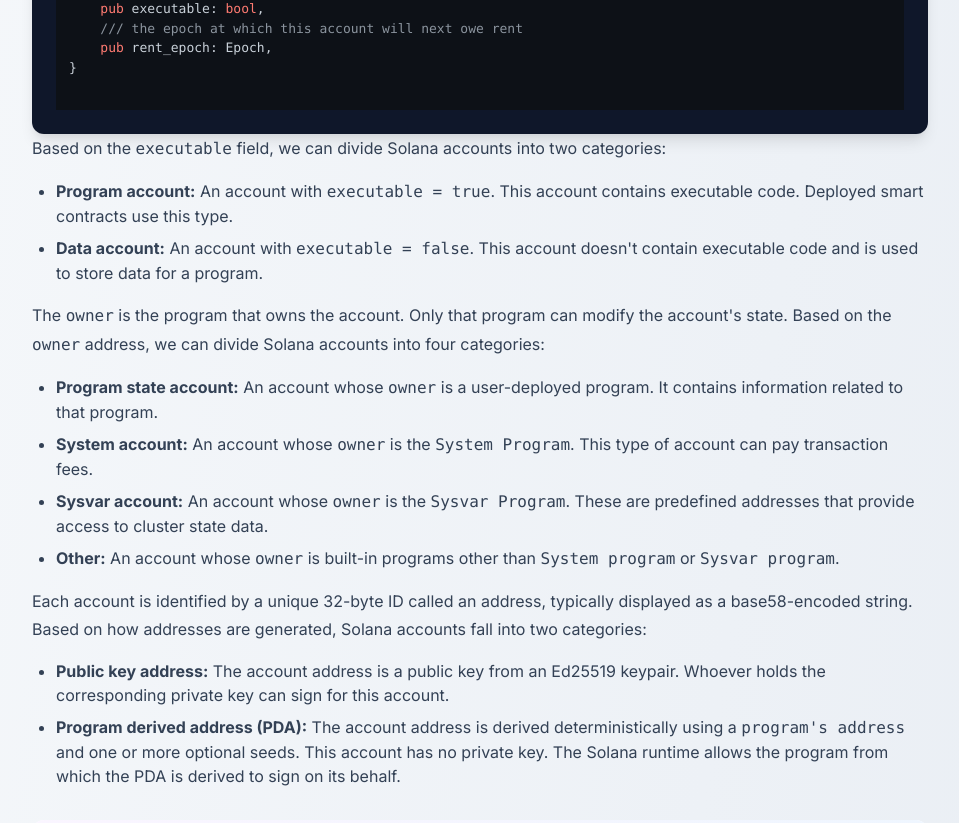
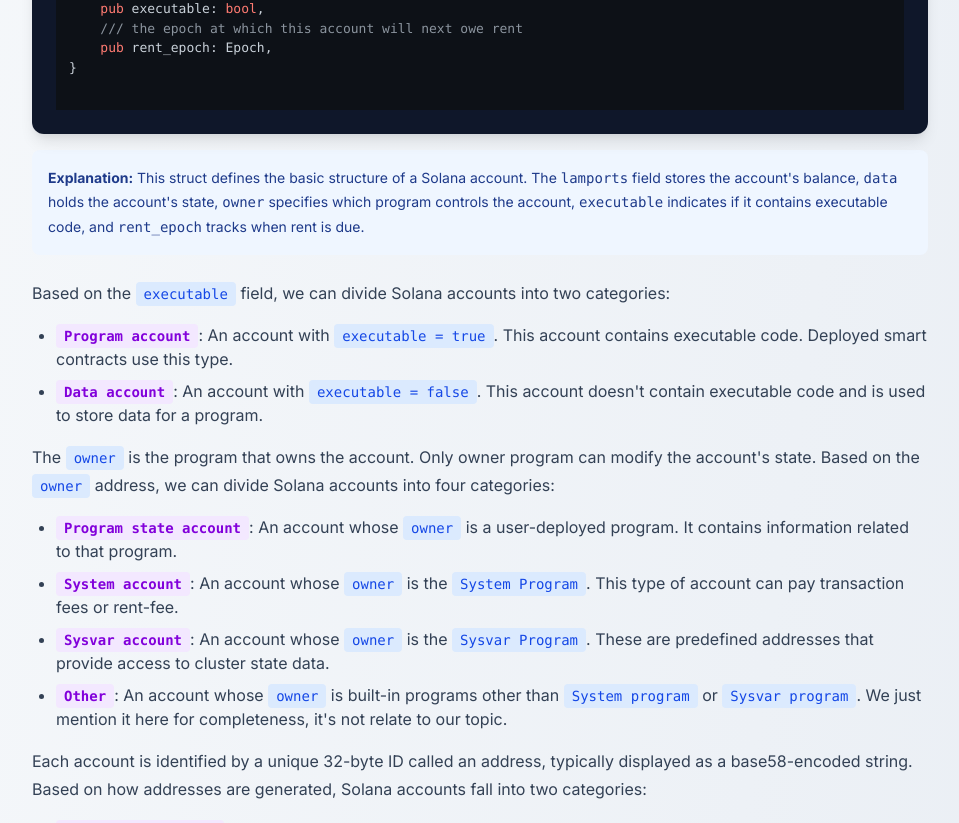
Before and after one commit to anhoangphuc/ptbh-blog, a SvelteKit app: page /articles/blockchain/pumpfun-with-raydium in a window 1280 px wide. Shown: the part 1940-2763 px from the top of the page, without its empty margins (160-1119 px from the left). Built offline with nearby package versions, Linux system fonts and the light colour scheme.

Commit message:
feat(article): add InlinedCode component

```diff
--- /dev/null
+++ b/src/lib/components/InlinedCode.svelte
@@ -0,0 +1,34 @@
+<script lang="ts">
+    let { variable, color = 'gray', strong = false }: { variable: string, color?: string, strong?: boolean } = $props();
+
+    // Map color names to complete Tailwind classes
+    const colorClasses = $derived.by(() => {
+        switch (color) {
+            case 'blue':
+                return 'bg-blue-100 text-blue-700';
+            case 'red':
+                return 'bg-red-100 text-red-700';
+            case 'green':
+                return 'bg-green-100 text-green-700';
+            case 'yellow':
+                return 'bg-yellow-100 text-yellow-700';
+            case 'purple':
+                return 'bg-purple-100 text-purple-700';
+            case 'pink':
+                return 'bg-pink-100 text-pink-700';
+            case 'indigo':
+                return 'bg-indigo-100 text-indigo-700';
+            case 'gray':
+            default:
+                return 'bg-gray-100 text-gray-700';
+        }
+    });
+</script>
+
+{#if strong}
+    <strong>
+        <code class="rounded px-2 py-1 text-sm {colorClasses}">{variable}</code>
+    </strong>
+{:else}
+    <code class="rounded px-2 py-1 text-sm {colorClasses}">{variable}</code>
+{/if}
--- a/src/routes/articles/blockchain/pumpfun-with-raydium/+page.svelte
+++ b/src/routes/articles/blockchain/pumpfun-with-raydium/+page.svelte
@@ -10,6 +10,7 @@
 	import '$lib/styles/article.css';
 	import CodeBlock from '$lib/components/CodeBlock.svelte';
 	import ErrorDisplay from '$lib/components/ErrorDisplay.svelte';
+    import InlinedCode from '$lib/components/InlinedCode.svelte';
 
 	const { data }: { data: PageData } = $props();
 	const prerequisitesCode = $derived(data.prerequisitesCode);
@@ -44,9 +45,9 @@
 			<div class="article-meta">
 				<span class="article-category">Blockchain</span>
 				<span>•</span>
-				<time datetime="2026-01-01">January 1, 2026</time>
+				<time datetime="2026-01-01">January 2, 2026</time>
 				<span>•</span>
-				<span>5 min read</span>
+				<span>15 min read</span>
 			</div>
 			<h1 class="article-title">How does Pump.fun create a liquidity pool on Raydium?</h1>
 			<p class="article-subtitle">
@@ -137,18 +138,29 @@
 					<pre class="code-block"><code class="rust">{accountDetailCode}</code></pre>
 				</div>
 
+				<div class="info-box">
+					<p class="info-box-text">
+						<strong>Explanation:</strong> This struct defines the basic structure of a Solana account.
+						The <code>lamports</code> field stores the account's balance, <code>data</code> holds the account's state,
+						<code>owner</code> specifies which program controls the account, <code>executable</code> indicates if it contains executable code,
+						and <code>rent_epoch</code> tracks when rent is due.
+					</p>
+				</div>
+
+                <br />
+
                 <div>
                     <p class="article-text">
-                        Based on the <code>executable</code> field, we can divide Solana accounts into two categories:
+                        Based on the <InlinedCode variable="executable" color="blue" /> field, we can divide Solana accounts into two categories:
                     </p>
 
                     <ul class="article-list list-disc">
                         <li>
-                            <strong>Program account:</strong> An account with <code>executable = true</code>. This account
+                            <InlinedCode variable="Program account" color="purple" strong />: An account with <InlinedCode variable="executable = true" color="blue" />. This account
                             contains executable code. Deployed smart contracts use this type.
                         </li>
                         <li>
-                            <strong>Data account:</strong> An account with <code>executable = false</code>. This account
+                            <InlinedCode variable="Data account" color="purple" strong />: An account with <InlinedCode variable="executable = false" color="blue" />. This account
                             doesn't contain executable code and is used to store data for a program.
                         </li>
                     </ul>
@@ -156,27 +168,27 @@
 
                 <div>
                     <p class="article-text">
-                        The <code>owner</code> is the program that owns the account. Only that program can
-                        modify the account's state. Based on the <code>owner</code> address, we can divide
+                        The <InlinedCode variable="owner" color="blue" /> is the program that owns the account. Only owner program can
+                        modify the account's state. Based on the <InlinedCode variable="owner" color="blue" /> address, we can divide
                         Solana accounts into four categories:
                     </p>
 
                     <ul class="article-list list-disc">
                         <li>
-                            <strong>Program state account:</strong> An account whose <code>owner</code> is a user-deployed
+                            <InlinedCode variable="Program state account" color="purple" strong />: An account whose <InlinedCode variable="owner" color="blue" /> is a user-deployed
                             program. It contains information related to that program.
                         </li>
                         <li>
-                            <strong>System account:</strong> An account whose <code>owner</code> is the <code>System Program</code>. This
-                            type of account can pay transaction fees.
+                            <InlinedCode variable="System account" color="purple" strong />: An account whose <InlinedCode variable="owner" color="blue" /> is the <InlinedCode variable="System Program" color="blue" />. This
+                            type of account can pay transaction fees or rent-fee.
                         </li>
                         <li>
-                            <strong>Sysvar account:</strong> An account whose <code>owner</code> is the <code>Sysvar Program</code>. These
+                            <InlinedCode variable="Sysvar account" color="purple" strong />: An account whose <InlinedCode variable="owner" color="blue" /> is the <InlinedCode variable="Sysvar Program" color="blue" />. These
                             are predefined addresses that provide access to cluster state data.
                         </li>
                         <li>
-                            <strong>Other:</strong> An account whose <code>owner</code> is built-in programs other than <code>System
-                            program</code> or <code>Sysvar program</code>.
+                            <InlinedCode variable="Other" color="purple" strong />: An account whose <InlinedCode variable="owner" color="blue" /> is built-in programs other than <InlinedCode color="blue" variable="System
+                            program" /> or <InlinedCode variable="Sysvar program" color="blue" />. We just mention it here for completeness, it's not relate to our topic.
                         </li>
                     </ul>
                 </div>
@@ -190,14 +202,14 @@
 
                     <ul class="article-list list-disc">
                         <li>
-                            <strong>Public key address:</strong> The account address is a public key from an
+                            <InlinedCode variable="Public key address" color="purple" strong />: The account address is a public key from an
                             Ed25519 keypair. Whoever holds the corresponding private key can sign
                             for this account.
                         </li>
                         <li>
-                            <strong>Program derived address (PDA):</strong> The account address is derived
-                            deterministically using a <code>program's address</code> and one or more optional
-                            seeds. This account has no private key. The Solana runtime allows the
+                            <InlinedCode variable="Program derived address (PDA)" color="purple" strong />: The account address is derived
+                            deterministically using a <InlinedCode variable="program's address" color="blue" /> and one or more optional
+                            <InlinedCode variable="seeds" color="blue" />. This account has no private key. The Solana runtime allows the
                             program from which the PDA is derived to sign on its behalf.
                         </li>
                     </ul>
@@ -273,16 +285,15 @@
 								</tr>
 							</tbody>
 						</table>
+                        <br />
+                        <div class="info-box">
+                            <p class="info-box-text">
+                                This table summarizes the different ways to classify Solana accounts based on their characteristics.
+                            </p>
+                        </div>
 					</div>
 				</div>
 
-
-				<!-- <div class="info-box">
-					<p class="info-box-text">
-						<strong>Note:</strong> This is a simplified educational example. The actual Pump.fun program
-						includes additional security checks, fee calculations, and more sophisticated curve mathematics.
-					</p>
-				</div> -->
 			</section>
 
 			<!-- Integration with Raydium -->
@@ -290,12 +301,12 @@
 				<h2 class="article-section-title">Create an FPump program</h2>
 				<p class="article-text">
                     Now let's address the main purpose of this article: creating a Solana program that can migrate assets and create a Raydium pool.
-                    This section includes code examples, iterative updates, and references to a GitHub repository demonstrating the final implementation.
+                    This section includes code examples, iterative updates, and references to a <b><a href="https://github.com/anhoangphuc/pumpfun-migrate-raydium" target="_blank">GitHub repository </a></b> demonstrating the final implementation.
 				</p>
 
 				<p class="article-text">
-                    This article assumes you're familiar with Anchor and how to build programs on Solana using Anchor.
-                    Let's prepare the prerequisites and initialize an Anchor program.
+                    This article assumes you're familiar with <InlinedCode variable="Anchor" color="blue" /> and how to build programs on Solana using <InlinedCode variable="Anchor" color="blue" />.
+                    Let's prepare the prerequisites and initialize an <InlinedCode variable="Anchor" color="blue" /> program.
 				</p>
 
                 <div class="code-container">
@@ -306,17 +317,26 @@
 					<pre class="code-block"><code class="bash">{prerequisitesCode}</code></pre>
 				</div>
 
+				<div class="info-box">
+					<p class="info-box-text">
+						<strong>Explanation:</strong> This command initializes a new Anchor project named "pumpfun-integrate-raydium".
+						Make sure you have the required versions installed: Anchor v0.31.1, Node v0.22.15, Rust ≥ 1.79.0, and Solana 2.3.0.
+					</p>
+				</div>
+
+                <br />
+
                 <div>
 				<p class="article-text">
-                    In our <code>FPump</code> program, we use simplified logic supporting two instructions:
+                    In our <InlinedCode variable="FPump (Forked Pump)" color="blue" /> program, we use simplified logic supporting two instructions:
 				</p>
                 <ul class="article-list list-disc">
                     <li>
-                        <strong>create_token</strong>: Creates a new mint, mints 1,000,000 tokens, and transfers 10 SOL into the vault.
+                        <InlinedCode variable="create_token" color="purple" strong />: Creates a new mint, mints 1,000,000 tokens, and transfers 10 SOL into the vault.
                         These assets are used to create a Raydium pool instead of waiting for users to swap.
                     </li>
                     <li>
-                        <strong>migrate</strong>: Creates a Raydium pool with 1,000,000 tokens and 10 SOL.
+                        <InlinedCode variable="migrate" color="purple" strong />: Creates a Raydium pool with 1,000,000 tokens and 9 SOL. The remaining 1 SOL is used to pay the creation fee.
                     </li>
                 </ul>
                 </div>
@@ -325,15 +345,15 @@
             <section class="article-section">
 				<h2 class="article-section-title">Create a new token</h2>
                 <p class="article-text">
-                    We create a new mint token with 6 decimals, initialize a Vault PDA that stores 1,000,000 of the newly created tokens,
-                    and transfer 10 SOL into the vault. Check the <code>mint-token</code> branch for more details.
+                    We create a new mint token with 6 decimals, initialize a <InlinedCode variable="Vault PDA" color="blue" /> that stores 1,000,000 of the newly created tokens,
+                    and transfer 10 SOL into the vault.
                 </p>
                 <p class="article-text">
                     Raydium requires wrapped SOL (wSOL) instead of native SOL when creating a liquidity pool.
-                    Therefore, in our <code>FPump</code> program, we receive native SOL and convert it to wSOL using the <code>sync_native</code> instruction.
+                    Therefore, in our <InlinedCode variable="FPump" color="blue" /> program, we receive native SOL and convert it to wSOL using the <InlinedCode variable="sync_native" color="blue" /> instruction.
                 </p>
                 <p class="article-text">
-                    Please check the branch <b><code><a href="https://github.com/anhoangphuc/pumpfun-migrate-raydium/tree/feat/mint-token">mint-token</a></code></b> for more details
+                    Please check the branch <b><code><a href="https://github.com/anhoangphuc/pumpfun-migrate-raydium/tree/feat/mint-token">mint-token</a></code></b> for more details.
                 </p>
 
 
@@ -344,6 +364,14 @@
 					maxLines={20}
 				/>
 
+				<div class="info-box">
+					<p class="info-box-text">
+						<strong>Explanation:</strong> This code creates a new token mint and initializes a vault to store liquidity.
+						The handler mints 1,000,000 tokens to the vault, transfers 10 SOL (converted to wSOL), and stores both
+						assets in preparation for creating a Raydium pool. The vault uses a PDA (Program Derived Address) for secure asset management.
+					</p>
+				</div>
+
             </section>
 
             <section class="article-section">
@@ -351,12 +379,12 @@
 
                 <p class="article-text">
                     So far so good. Now let's create a Raydium pool. There are several Raydium programs available for creating pools,
-                    each corresponding to specific pool logic. In this article, we use the latest version of CPMM, which is optimized
+                    each corresponding to specific pool logic. In this article, we use the latest version of <InlinedCode variable="CPMM" color="blue" />, which is optimized
                     for pools that pair SOL with a token.
                 </p>
 
                 <p class="article-text">
-                    First, you need to install CPMM. Add this dependency to your <code>Cargo.toml</code>, then rebuild your program.
+                    First, you need to install CPMM SDK. Add this dependency to your <InlinedCode variable="Cargo.toml" color="blue" />, then rebuild your program.
                 </p>
 
                 <div class="code-container">
@@ -367,8 +395,17 @@
                     <pre class="code-block"><code class="ini">{addCPMMCargoCode}</code></pre>
                 </div>
 
+				<div class="info-box">
+					<p class="info-box-text">
+						<strong>Explanation:</strong> This dependency adds the Raydium CPMM (Constant Product Market Maker) swap program to your project.
+						The "no-entrypoint" and "cpi" features enable Cross-Program Invocation (CPI) from your program to Raydium's pool creation logic.
+					</p>
+				</div>
+
+                <br />
+
                 <div class="article-text">
-                    Now, let's create a <code>migrate</code> instruction in <code>FPump</code> that calls the <code>initialize</code> instruction to create a new pool in the CPMM program.
+                    Then, create a <InlinedCode variable="migrate" color="blue" /> instruction in <InlinedCode variable="FPump" color="blue" /> that calls the <InlinedCode variable="initialize" color="blue" /> instruction to create a new pool in the <InlinedCode variable="CPMM" color="blue" /> program.
                     Please check the branch <b><code><a href="https://github.com/anhoangphuc/pumpfun-migrate-raydium/tree/feat/migrate">migrate</a></code></b> for more details
                 </div>
 
@@ -378,12 +415,21 @@
 					filename="migrate.rs"
 					maxLines={25}
 				/>
-            </section>
+
+				<div class="info-box">
+					<p class="info-box-text">
+						<strong>Explanation:</strong> This migrate instruction performs a Cross-Program Invocation (CPI) to Raydium's CPMM program
+						to create a new liquidity pool. It sets up all required accounts, calculates token amounts based on which token is SOL,
+						and invokes the initialize function to atomically create the pool with the stored assets from the vault.
+					</p>
+				</div>
+
+                 <br />
 
                 <p class="article-text">
-                Everything appears ready. However, when we execute the migration instruction, we encounter an error:
+                    Everything appears ready. However, when we execute the migration instruction, we encounter below error.
+                    <b>What went wrong?</b>
                 </p>
-
                 <ErrorDisplay
                     title="AnchorError"
                     account="vault"
@@ -392,16 +438,15 @@
                     message="The given account is not owned by the system program."
                 />
 
-            <p class="article-text"><strong>What went wrong?</strong></p>
-
+            </section>
 
             <section class="article-section">
                 <h2 class="article-section-title">Let's correct the error</h2>
                 <p class="article-text">
-                    The error message is clear: <code>account: vault. Error Code: AccountNotSystemOwned.</code>
+                    The error message is clear: Account <code class="rounded bg-red-100 px-2 py-1 text-sm text-red-700">vault</code> is not <code class="rounded bg-red-100 px-2 py-1 text-sm text-red-700">AccountNotSystemOwned</code>.
                 </p>
 
-                <p class="article-text">The <code>migrate</code> instruction requires <code>vault</code> to be owned by the SystemProgram.</p>
+                <p class="article-text">The <InlinedCode variable="migrate" color="blue" /> instruction requires <InlinedCode variable="vault" color="blue" /> to be owned by the <InlinedCode variable="SystemProgram" color="blue" />.</p>
                 <div class="code-container">
                     <div class="code-header">
                         <span class="code-filename">initialize.rs</span>
@@ -410,14 +455,24 @@
                     <pre class="code-block"><code class="rust">{shortenInitializeCode}</code></pre>
                 </div>
 
+				<div class="info-box">
+					<p class="info-box-text">
+						<strong>Explanation:</strong> This snippet from Raydium's initialize instruction shows that the <code>creator</code>
+						account (which is our vault) must be a Signer that pays for initializing the LP mint. Only SystemAccounts can pay
+						initialization fees, but our vault was already initialized as a Program State Account.
+					</p>
+				</div>
+
+                <br />
+
                 <p class="article-text">
-                    Why? <code>vault</code> is declared as <code>creator</code> in the <code>initialize</code> instruction,
-                    and this <code>creator</code> is responsible for paying the creation fee for the <code>lp_token</code>. Only a <code>SystemAccount</code> can pay that fee.
+                    Why? <InlinedCode variable="vault" color="blue" /> is declared as <InlinedCode variable="creator" color="blue" /> in the <InlinedCode variable="initialize" color="blue" /> instruction,
+                    and this <InlinedCode variable="creator" color="blue" /> is responsible for paying the creation fee for the <InlinedCode variable="lp_token" color="blue" />. Only a <InlinedCode variable="SystemAccount" color="blue" /> can pay that fee.
                 </p>
                 <p class="article-text">
-                    However, <code>vault</code> is not a SystemAccount. Instead, it's a <strong>Program State Account</strong> managed by the <code>FPump</code> program because we already initialized it.
-                    To fix this, we simply skip the <code>init</code> step. By default, all uninitialized accounts are owned by the SystemProgram.
-                    With this change, everything works perfectly. You can check the <code>master</code> branch for the final code.
+                    However, <InlinedCode variable="vault" color="blue" /> is a <InlinedCode variable="Program State Account" color="blue" /> managed by the <InlinedCode variable="FPump" color="blue" /> program because we have already initialized it.
+                    To fix this, we simply skip the <InlinedCode variable="init" color="blue" /> step. By default, all uninitialized accounts are owned by the <InlinedCode variable="SystemProgram" color="blue" />.
+                    With this change, everything works perfectly. You can check the <b><code>master</code></b> branch for the final code.
                 </p>
 
                 <p class="article-text">
@@ -430,6 +485,14 @@
                         <span class="code-language">Rust</span>
                     </div>
                     <pre class="code-block"><code class="rust">{fixErrorCode}</code></pre>
+                </div>
+
+				<div class="info-box">
+					<p class="info-box-text">
+						<strong>Explanation:</strong> The fix is simple: change the vault account type from <code>Account&lt;'info, Vault&gt;</code>
+						to <code>SystemAccount&lt;'info&gt;</code> and remove the <code>init</code> constraint. This keeps the vault as a
+						SystemAccount (owned by the System Program), allowing it to pay fees while still functioning as a PDA for signing operations.
+					</p>
 				</div>
             </section>
 
```
Lines whose indentation alone changed are shown as unchanged.
